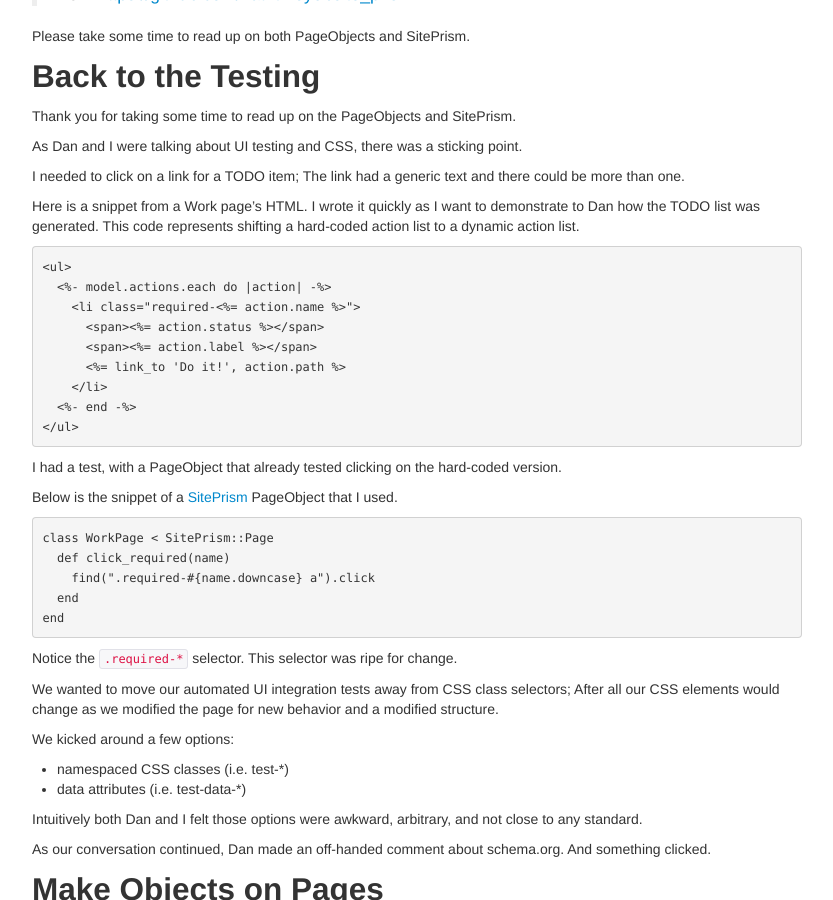
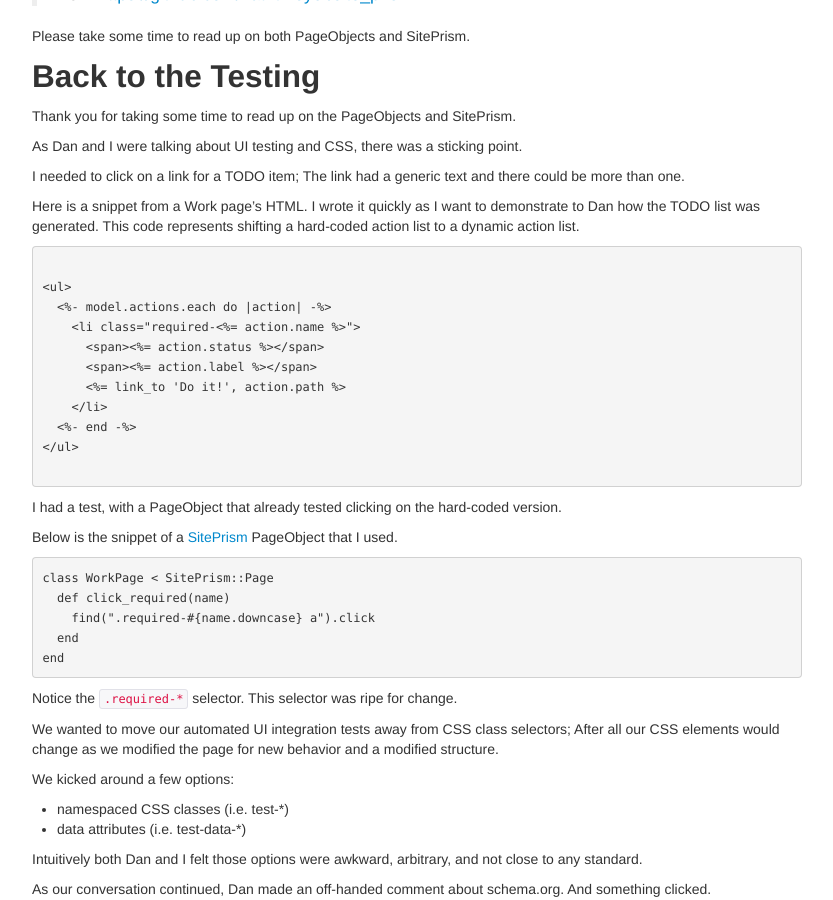
Before and after one commit to terrellt/ndlib.github.io, a Jekyll site: the page built from _posts/2015-01-23-pay-attention-to-pain-points.md, in a window 1280 px wide and 900 px high, scrolled down 1639 px. Shown: the whole window, without its empty margins (223-1056 px from the left). Built offline with Jekyll 4.4.1, drawn with Linux system fonts in a browser that asks for light colours; Markdown is read by kramdown in place of the engine named in the settings.

Commit message:
Thrashing!

````diff
--- a/_posts/2015-01-23-pay-attention-to-pain-points.md
+++ b/_posts/2015-01-23-pay-attention-to-pain-points.md
@@ -105,17 +105,19 @@ I needed to click on a link for a TODO item; The link had a generic text and the
 
 Here is a snippet from a Work page's HTML. I wrote it quickly as I want to demonstrate to Dan how the TODO list was generated. This code represents shifting a hard-coded action list to a dynamic action list.
 
-```ruby
-<ul>
-  <%- model.actions.each do |action| -%>
-    <li class="required-<%= action.name %>">
-      <span><%= action.status %></span>
-      <span><%= action.label %></span>
-      <%= link_to 'Do it!', action.path %>
-    </li>
-  <%- end -%>
-</ul>
-```
+<pre>
+  <code lang="rails">
+&lt;ul&gt;
+  &lt;%- model.actions.each do |action| -%&gt;
+    &lt;li class="required-&lt;%= action.name %&gt;"&gt;
+      &lt;span&gt;&lt;%= action.status %&gt;&lt;/span&gt;
+      &lt;span&gt;&lt;%= action.label %&gt;&lt;/span&gt;
+      &lt;%= link_to 'Do it!', action.path %&gt;
+    &lt;/li&gt;
+  &lt;%- end -%&gt;
+&lt;/ul&gt;
+  </code>
+</pre>
 
 I had a test, with a PageObject that already tested clicking on the hard-coded version.
 
````
